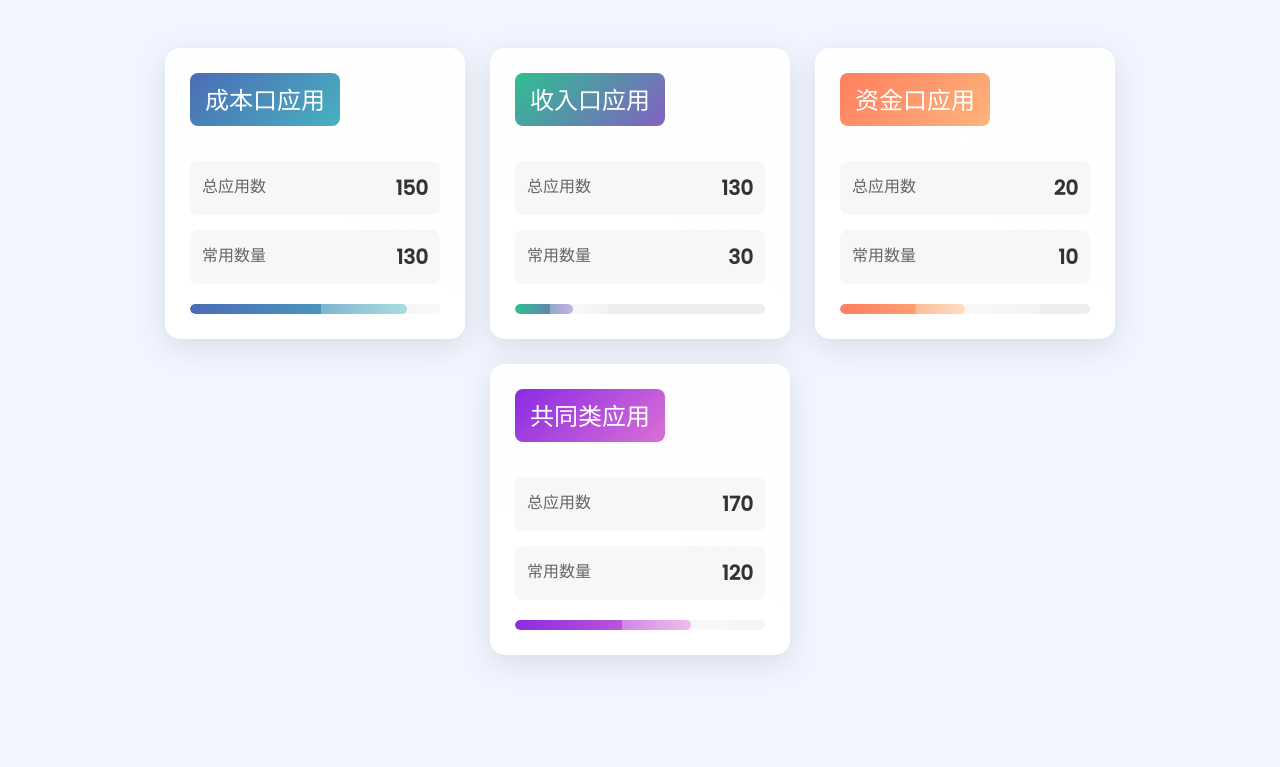
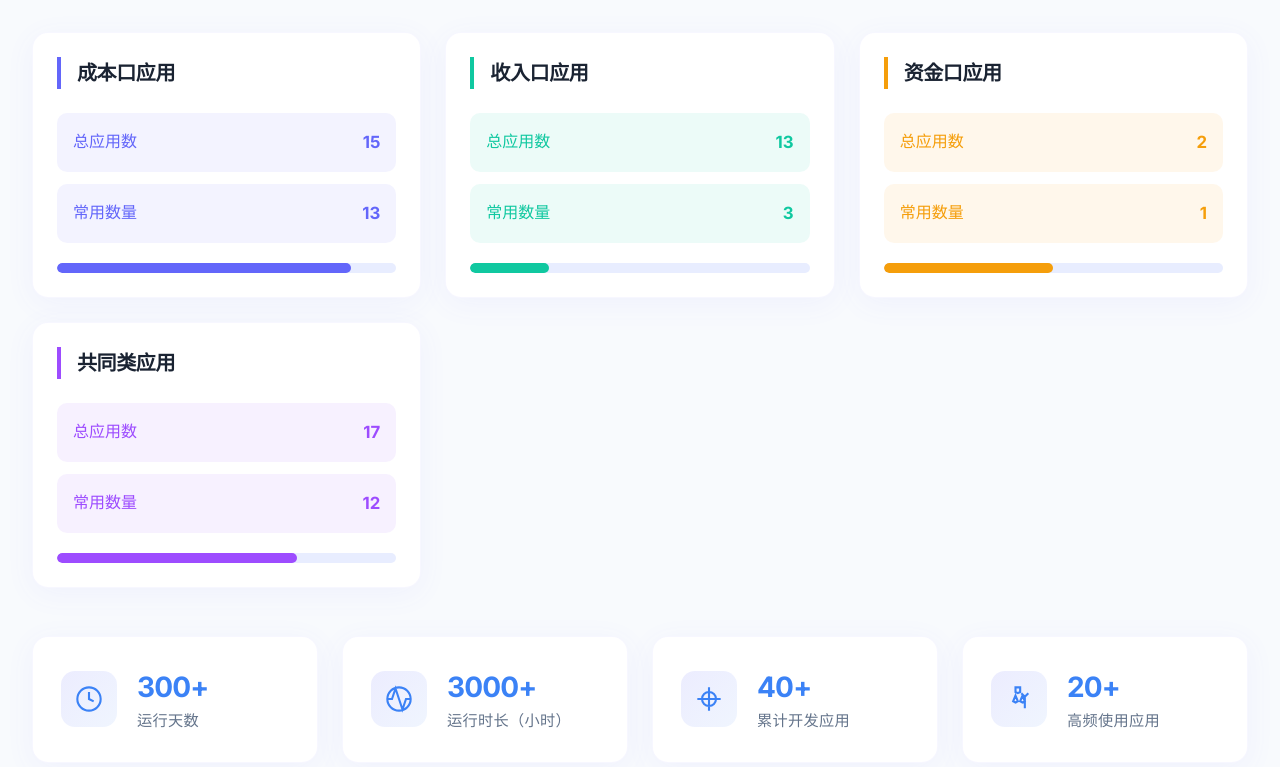
Before and after one commit to MorningLigt/status_view, a plain HTML site: page index.html in a window 1280 px wide. Drawn offline with Linux system fonts and the light colour scheme.

Commit message:
Update index.html
更新数据

```diff
--- a/index.html
+++ b/index.html
@@ -2,200 +2,255 @@
 <html>
 <head>
 <style>
-@import url('https://fonts.googleapis.com/css2?family=Poppins:wght@500&display=swap');
+@import url('https://fonts.googleapis.com/css2?family=Inter:wght@400;500;600;700&display=swap');
+
+:root {
+  --bg: #f8fafd;
+  --card: #fff;
+  --text: #1a2332;
+  --subtle: #64748b;
+  --shadow: 0 6px 30px rgba(99,102,250,0.06);
+
+  --cost: #6366fa;
+  --income: #10c8a0;
+  --fund: #f59e0b;
+  --common: #9d4cff;
+  --stat: #3b82f6;
+  --icon: linear-gradient(135deg, rgba(99,102,250,0.12), rgba(59,130,246,0.08));
+}
 
 body {
-    background: #f0f5ff;
-    padding: 40px;
-    font-family: 'Poppins', sans-serif;
+  font-family: 'Inter', sans-serif;
+  background: var(--bg);
+  color: var(--text);
+  line-height: 1.6;
+  padding: 2rem;
+  min-height: 100vh;
+  margin: 0;
 }
 
-.card-container {
-    display: flex;
-    gap: 25px;
-    flex-wrap: wrap;
-    justify-content: center;
+.dashboard {
+  max-width: 1400px;
+  margin: 0 auto;
 }
 
+/* 卡片基础样式 */
 .card {
-    background: white;
-    border-radius: 15px;
-    padding: 25px;
-    width: 250px;
-    box-shadow: 0 8px 30px rgba(0,0,0,0.1);
-    transition: all 0.3s ease;
-    position: relative;
-    overflow: hidden;
+  background: var(--card);
+  border-radius: 16px;
+  box-shadow: var(--shadow);
+  transition: transform 0.3s cubic-bezier(0.4,0,0.2,1);
+  border: 1px solid rgba(99,102,250,0.05);
 }
 
 .card:hover {
   transform: translateY(-5px);
-    box-shadow: 0 12px 35px rgba(0,0,0,0.15);
+  box-shadow: 0 12px 40px rgba(99,102,250,0.1);
 }
 
-.card::before {
-    content: '';
-    position: absolute;
-    top: -50%;
-    left: -50%;
-    width: 200%;
-    height: 200%;
-    background: conic-gradient(
-        from 180deg,
-        rgba(255,255,255,0.3),
-        rgba(255,255,255,0.1),
-        transparent 60%
-    );
-    animation: rotate 4s linear infinite;
+/* 布局系统 */
+.grid {
+  display: grid;
+  gap: 1.5rem;
 }
 
-@keyframes rotate {
-    from { transform: rotate(0deg); }
-    to { transform: rotate(360deg); }
+.app-grid {
+  grid-template-columns: repeat(auto-fit, minmax(300px, 1fr));
+  margin-bottom: 3rem;
 }
 
-.card-title {
-    font-size: 24px;
-    margin-bottom: 20px;
-    color: white;
-    padding: 8px 15px;
-    border-radius: 8px;
-    display: inline-block;
-    position: relative;
-    z-index: 2;
+.stats-grid {
+  grid-template-columns: repeat(auto-fit, minmax(240px, 1fr));
 }
 
-.cost .card-title { background: linear-gradient(135deg, #4b6cb7 0%, #48b1bf 100%); }
-.income .card-title { background: linear-gradient(135deg, #2ebf91 0%, #8360c3 100%); }
-.fund .card-title { background: linear-gradient(135deg, #ff7e5f 0%, #feb47b 100%); }
-.common .card-title { background: linear-gradient(135deg, #8a2be2 0%, #da70d6 100%); }
+/* 应用卡片 */
+.app-card {
+  padding: 1.5rem;
+}
+
+.app-title {
+  font-size: 1.25rem;
+  font-weight: 700;
+  margin-bottom: 1.5rem;
+  padding-left: 1rem;
+  border-left: 4px solid;
+  letter-spacing: -0.02em;
+}
 
 .data-row {
   display: flex;
   justify-content: space-between;
-    margin: 15px 0;
-    padding: 12px;
-    border-radius: 8px;
-    background: rgba(245,245,245,0.8);
-    position: relative;
-    z-index: 2;
+  padding: 1rem;
+  margin: 0.75rem 0;
+  border-radius: 10px;
+  transition: all 0.3s;
 }
 
-.data-label {
-    color: #666;
-    font-size: 16px;
+/* 数据突出显示 */
+.cost .data-row {
+  background: rgba(99,102,250,0.08);
+  color: var(--cost);
+}
+
+.income .data-row {
+  background: rgba(16,200,160,0.08);
+  color: var(--income);
+}
+
+.fund .data-row {
+  background: rgba(245,158,11,0.08);
+  color: var(--fund);
+}
+
+.common .data-row {
+  background: rgba(157,76,255,0.08);
+  color: var(--common);
+}
+
+.data-row:hover {
+  transform: translateX(8px);
+  background: rgba(var(--color-rgb), 0.15);
 }
 
 .data-value {
-    font-weight: bold;
-    font-size: 20px;
-    color: #333;
+  font-weight: 700;
+  font-size: 1.05rem;
 }
 
 .progress-bar {
   height: 10px;
-    background: #eee;
-    border-radius: 5px;
-    margin-top: 20px;
+  background: #e8edff;
+  border-radius: 8px;
+  margin-top: 1.25rem;
   overflow: hidden;
-    position: relative;
-    z-index: 2;
 }
 
 .progress {
   height: 100%;
-    border-radius: 5px;
-    position: relative;
+  border-radius: 8px;
+  transition: width 0.6s cubic-bezier(0.4,0,0.2,1);
 }
 
-.progress::after {
-    content: '';
-    position: absolute;
-    top: 0;
-    left: 0;
-    right: 0;
-    bottom: 0;
-    background: linear-gradient(90deg,
-        rgba(255,255,255,0.3) 0%,
-        rgba(255,255,255,0.6) 50%,
-        rgba(255,255,255,0.3) 100%
-    );
-    animation: shine 2s infinite;
+/* 统计卡片 */
+.stat-card {
+  display: flex;
+  align-items: center;
+  gap: 1.25rem;
+  padding: 1.75rem;
 }
 
-@keyframes shine {
-    0% { transform: translateX(-100%); }
-    100% { transform: translateX(100%); }
+.stat-icon {
+  width: 56px;
+  height: 56px;
+  border-radius: 14px;
+  display: grid;
+  place-items: center;
+  background: var(--icon);
 }
 
-/* 配色方案 */
-.cost .progress { background: linear-gradient(90deg, #4b6cb7 0%, #48b1bf 100%); }
-.income .progress { background: linear-gradient(90deg, #2ebf91 0%, #8360c3 100%); }
-.fund .progress { background: linear-gradient(90deg, #ff7e5f 0%, #feb47b 100%); }
-.common .progress { background: linear-gradient(90deg, #8a2be2 0%, #da70d6 100%); }
+.stat-icon svg {
+  width: 28px;
+  height: 28px;
+  stroke: var(--stat);
+  stroke-width: 1.8;
+}
+
+.stat-value {
+  font-size: 1.75rem;
+  font-weight: 700;
+  color: var(--stat);
+  letter-spacing: -0.03em;
+}
+
+.stat-label {
+  color: var(--subtle);
+  font-size: 0.95rem;
+  letter-spacing: 0.02em;
+}
+
+/* 类型修饰 */
+.cost { --color: var(--cost); }
+.income { --color: var(--income); }
+.fund { --color: var(--fund); }
+.common { --color: var(--common); }
+
+.cost .app-title { border-color: var(--color); }
+.cost .progress { background: var(--color); }
+
+.income .app-title { border-color: var(--color); }
+.income .progress { background: var(--color); }
+
+.fund .app-title { border-color: var(--color); }
+.fund .progress { background: var(--color); }
+
+.common .app-title { border-color: var(--color); }
+.common .progress { background: var(--color); }
+
+/* 响应式优化 */
+@media (max-width: 768px) {
+  .app-title { font-size: 1.1rem; }
+  .stat-value { font-size: 1.5rem; }
+}
 </style>
 </head>
 <body>
-
-<div class="card-container">
-    <!-- 成本口 -->
-    <div class="card cost">
-        <div class="card-title">成本口应用</div>
+<div class="dashboard">
+  <!-- 应用分类 -->
+  <div class="app-grid grid">
+    <div class="app-card card cost">
+      <div class="app-title">成本口应用</div>
       <div class="data-row">
         <span class="data-label">总应用数</span>
-            <span class="data-value">150</span>
+        <span class="data-value">15</span>
       </div>
       <div class="data-row">
         <span class="data-label">常用数量</span>
-            <span class="data-value">130</span>
+        <span class="data-value">13</span>
       </div>
       <div class="progress-bar">
         <div class="progress" style="width: 86.67%"></div>
       </div>
     </div>
 
-    <!-- 收入口 -->
-    <div class="card income">
-        <div class="card-title">收入口应用</div>
+    <div class="app-card card income">
+      <div class="app-title">收入口应用</div>
       <div class="data-row">
         <span class="data-label">总应用数</span>
-            <span class="data-value">130</span>
+        <span class="data-value">13</span>
       </div>
       <div class="data-row">
         <span class="data-label">常用数量</span>
-            <span class="data-value">30</span>
+        <span class="data-value">3</span>
       </div>
       <div class="progress-bar">
         <div class="progress" style="width: 23.08%"></div>
       </div>
     </div>
 
-    <!-- 资金口 -->
-    <div class="card fund">
-        <div class="card-title">资金口应用</div>
+    <div class="app-card card fund">
+      <div class="app-title">资金口应用</div>
       <div class="data-row">
         <span class="data-label">总应用数</span>
-            <span class="data-value">20</span>
+        <span class="data-value">2</span>
       </div>
       <div class="data-row">
         <span class="data-label">常用数量</span>
-            <span class="data-value">10</span>
+        <span class="data-value">1</span>
       </div>
       <div class="progress-bar">
         <div class="progress" style="width: 50%"></div>
       </div>
     </div>
 
-    <!-- 共同类 -->
-    <div class="card common">
-        <div class="card-title">共同类应用</div>
+    <div class="app-card card common">
+      <div class="app-title">共同类应用</div>
       <div class="data-row">
         <span class="data-label">总应用数</span>
-            <span class="data-value">170</span>
+        <span class="data-value">17</span>
       </div>
       <div class="data-row">
         <span class="data-label">常用数量</span>
-            <span class="data-value">120</span>
+        <span class="data-value">12</span>
       </div>
       <div class="progress-bar">
         <div class="progress" style="width: 70.59%"></div>
@@ -203,5 +258,56 @@ body {
     </div>
   </div>
 
+  <!-- 统计数据 -->
+  <div class="stats-grid grid">
+    <div class="stat-card card">
+      <div class="stat-icon">
+        <svg viewBox="0 0 24 24" fill="none">
+          <path d="M12 6v6l4 2m6-2c0 5.523-4.477 10-10 10S2 17.523 2 12 6.477 2 12 2s10 4.477 10 10z"/>
+        </svg>
+      </div>
+      <div class="stat-content">
+        <div class="stat-value">300+</div>
+        <div class="stat-label">运行天数</div>
+      </div>
+    </div>
+
+    <div class="stat-card card">
+      <div class="stat-icon">
+        <svg viewBox="0 0 24 24" fill="none">
+          <path d="M22 12h-4l-3 9L9 3l-3 9H2m20 0c0 5.523-4.477 10-10 10S2 17.523 2 12s4.477-10 10-10 10 4.477 10 10z"/>
+        </svg>
+      </div>
+      <div class="stat-content">
+        <div class="stat-value">3000+</div>
+        <div class="stat-label">运行时长（小时）</div>
+      </div>
+    </div>
+
+    <div class="stat-card card">
+      <div class="stat-icon">
+        <svg viewBox="0 0 24 24" fill="none">
+          <path d="M12 2v20M2 12h20m-10 6a6 6 0 100-12 6 6 0 000 12z"/>
+        </svg>
+      </div>
+      <div class="stat-content">
+        <div class="stat-value">40+</div>
+        <div class="stat-label">累计开发应用</div>
+      </div>
+    </div>
+
+    <div class="stat-card card">
+      <div class="stat-icon">
+        <svg viewBox="0 0 24 24" fill="none">
+          <path d="M13 2v4l-2 1-2-1V2h4zM7 14l2 1 2-1-2-5-2 5zm10 0l-2 1-2-1 2-5 2 5zm3-7l-3 3m0 0l-3-3m3 3v10"/>
+        </svg>
+      </div>
+      <div class="stat-content">
+        <div class="stat-value">20+</div>
+        <div class="stat-label">高频使用应用</div>
+      </div>
+    </div>
+  </div>
+</div>
 </body>
 </html>
```
Lines whose indentation alone changed are shown as unchanged.
